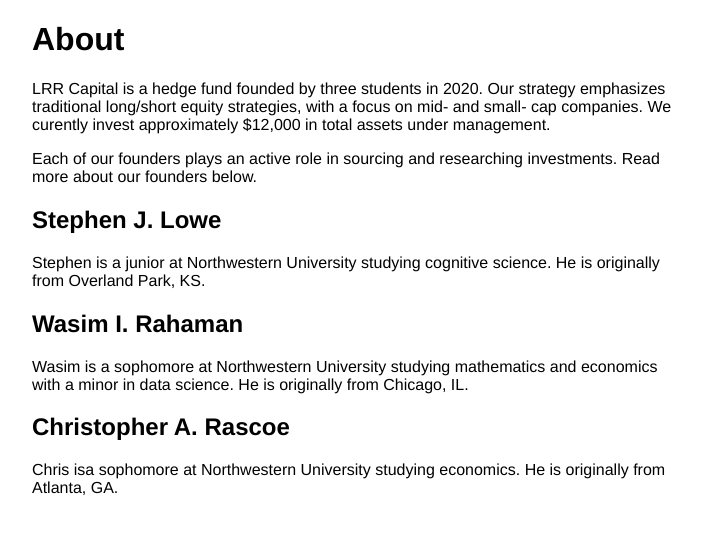
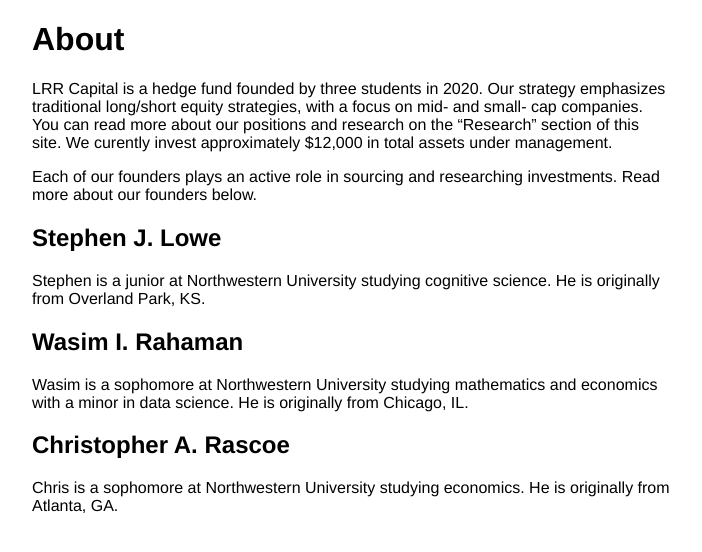
Before and after one commit to lrr-capital/lrr-capital, a Jekyll site: the page built from about.md, in a window 1280 px wide. Shown: the top 552 px of the page, without its empty margins (288-990 px from the left). Built offline with Jekyll 4.4.1, drawn with Linux system fonts in a browser that asks for light colours.

Commit message:
Update about.md

```diff
--- a/about.md
+++ b/about.md
@@ -4,7 +4,7 @@
 ---
 # About
 
-LRR Capital is a hedge fund founded by three students in 2020. Our strategy emphasizes traditional long/short equity strategies, with a focus on mid- and small- cap companies. We curently invest approximately $12,000 in total assets under management.
+LRR Capital is a hedge fund founded by three students in 2020. Our strategy emphasizes traditional long/short equity strategies, with a focus on mid- and small- cap companies. You can read more about our positions and research on the "Research" section of this site. We curently invest approximately $12,000 in total assets under management.
 
 Each of our founders plays an active role in sourcing and researching investments. Read more about our founders below.
 
@@ -19,4 +19,4 @@
 
 ## Christopher A. Rascoe
 
-Chris isa sophomore at Northwestern University studying economics. He is originally from Atlanta, GA.
+Chris is a sophomore at Northwestern University studying economics. He is originally from Atlanta, GA.
```
